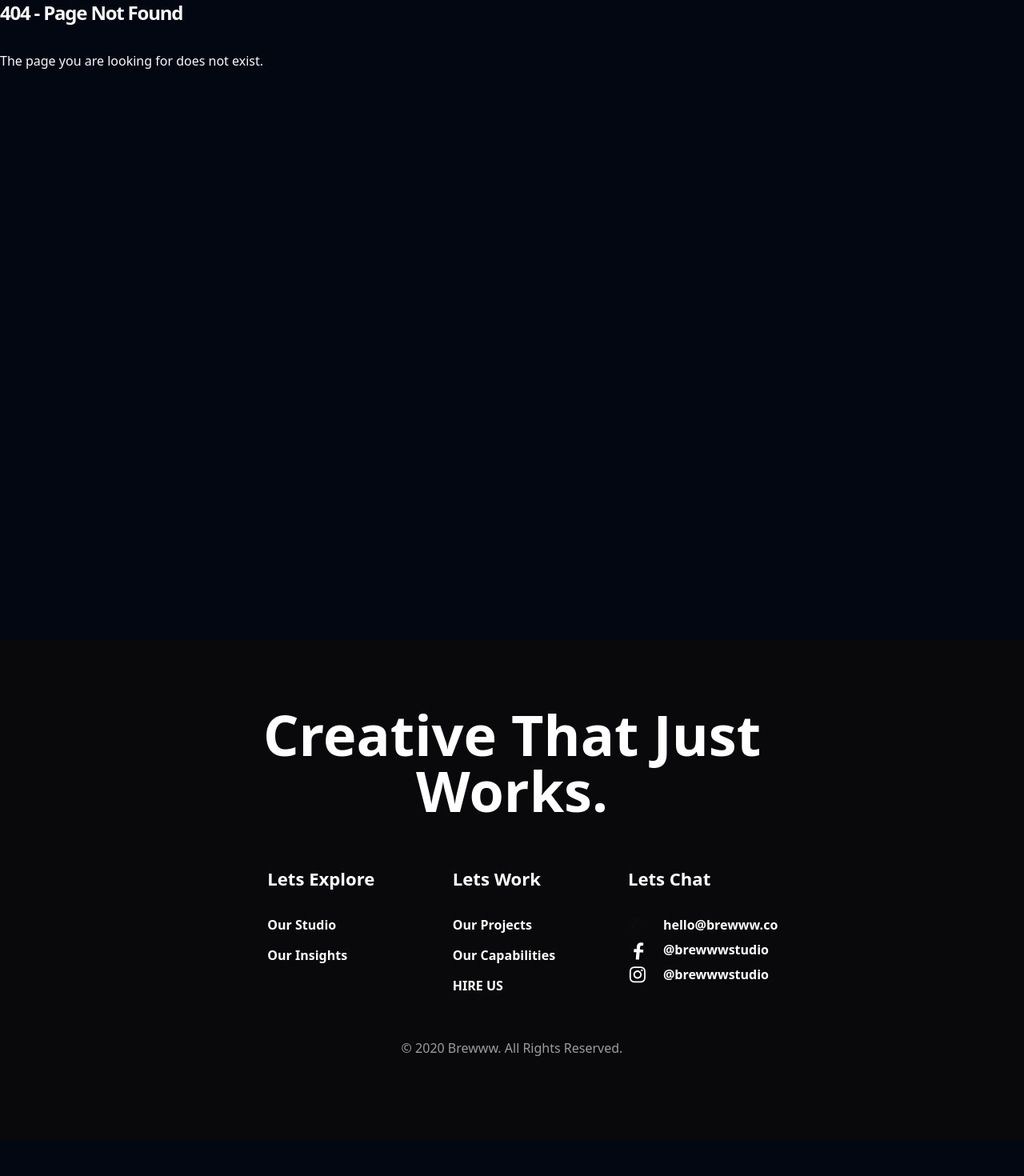
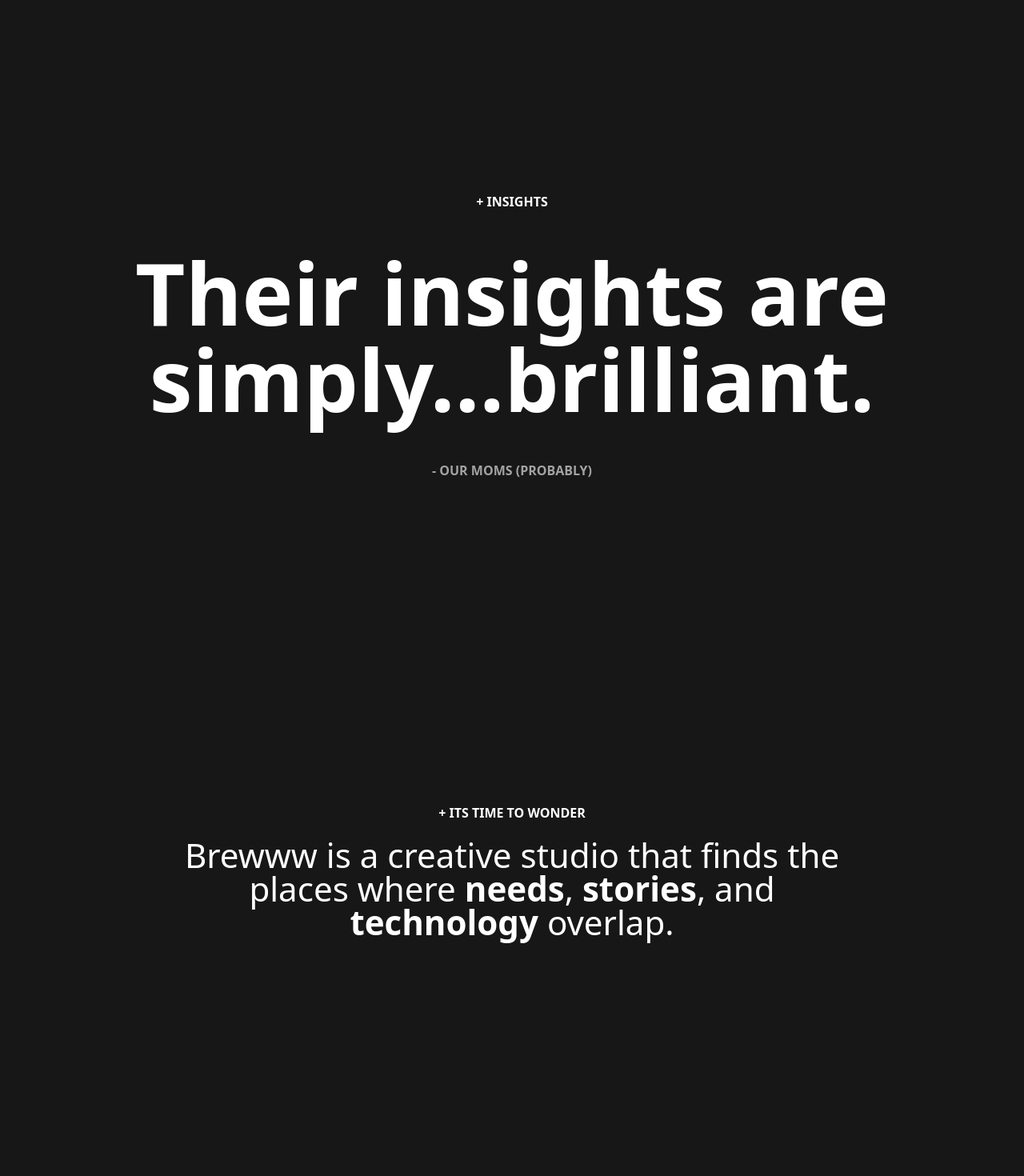
Before and after one commit to kjwessa/brewww-studio, a Next.js app: page /insights in a window 1280 px wide. Before the commit this address had no page. Shown: the top 1470 px of the page at 80% size. Before the commit the page ends 1425 px from the top, so only its background shows below. Built offline with nearby package versions, Linux system fonts and the light colour scheme.

Commit message:
feat(ui): add hero and prefooter to insights page

```diff
--- a/app/capabilities/components/CapabilitiesContent.tsx
+++ b/app/capabilities/components/CapabilitiesContent.tsx
@@ -3,7 +3,7 @@
     <>
       <div>
         <div
-          className="relative cursor-none items-center justify-center overflow-visible font-light text-neutral-900"
+          className="relative items-center justify-center overflow-visible font-light text-neutral-900"
           id="div-1"
         >
           <div className="absolute left-0 right-0 top-0 z-[1] h-[40vh] bg-neutral-900" />
--- a/app/capabilities/components/CapabilitiesWeb.tsx
+++ b/app/capabilities/components/CapabilitiesWeb.tsx
@@ -3,7 +3,7 @@
     <>
       <div>
         <div
-          className="relative cursor-none items-center justify-center bg-neutral-900 font-light text-white"
+          className="relative items-center justify-center bg-neutral-900 font-light text-white"
           id="div-1"
         >
           <div className="absolute left-0 right-0 top-0 z-[1] h-[40vh] bg-white" />
--- /dev/null
+++ b/app/insights/components/InsightsHero.tsx
@@ -0,0 +1,25 @@
+export function InsightsHero() {
+  return (
+    <>
+      <div>
+        <div
+          className="flex flex-col content-stretch items-start justify-end bg-neutral-900 px-24 pb-24 pt-60 font-light text-white"
+          id="div-1"
+        >
+          <div
+            className="m-auto flex w-full max-w-[62.50rem] flex-grow auto-cols-fr grid-cols-[1fr_1fr] grid-rows-[auto_auto] flex-col items-stretch justify-center gap-4 self-start font-bold"
+            id="div-2"
+          >
+            <div className="pb-5 text-center uppercase">+ Insights</div>
+            <h1 className="mx-0 my-3 mb-8 min-h-[0vw] text-center  text-[6.75rem] leading-none">
+              Their insights are simply...brilliant.
+            </h1>
+            <div className="pb-5 text-center uppercase text-neutral-400">
+              - Our Moms (probably)
+            </div>
+          </div>
+        </div>
+      </div>
+    </>
+  );
+}
--- /dev/null
+++ b/app/insights/components/InsightsWonder.tsx
@@ -0,0 +1,27 @@
+export function InsightsWonder() {
+  return (
+    <>
+      <div>
+        <div
+          className="content-stretch items-start justify-start bg-neutral-900 px-24 py-36 font-light text-white"
+          id="div-1"
+        >
+          <div
+            className="m-auto content-stretch items-start justify-start px-24 py-36"
+            id="div-2"
+          >
+            <div className="pb-5 text-center font-bold uppercase">
+              + Its time to wonder
+            </div>
+            <h2 className="mb-8 min-h-[0vw] text-center text-[2.63rem] leading-none">
+              Brewww is a creative studio that finds the places where{" "}
+              <strong className="font-extrabold">needs</strong>,{" "}
+              <strong className="font-extrabold">stories</strong>, and{" "}
+              <strong className="font-extrabold">technology</strong> overlap.
+            </h2>
+          </div>
+        </div>
+      </div>
+    </>
+  );
+}
--- /dev/null
+++ b/app/insights/page.tsx
@@ -0,0 +1,10 @@
+import { InsightsHero } from "./components/InsightsHero";
+import { InsightsWonder } from "./components/InsightsWonder";
+export default function Page() {
+  return (
+    <main>
+      <InsightsHero />
+      <InsightsWonder />
+    </main>
+  );
+}
```
